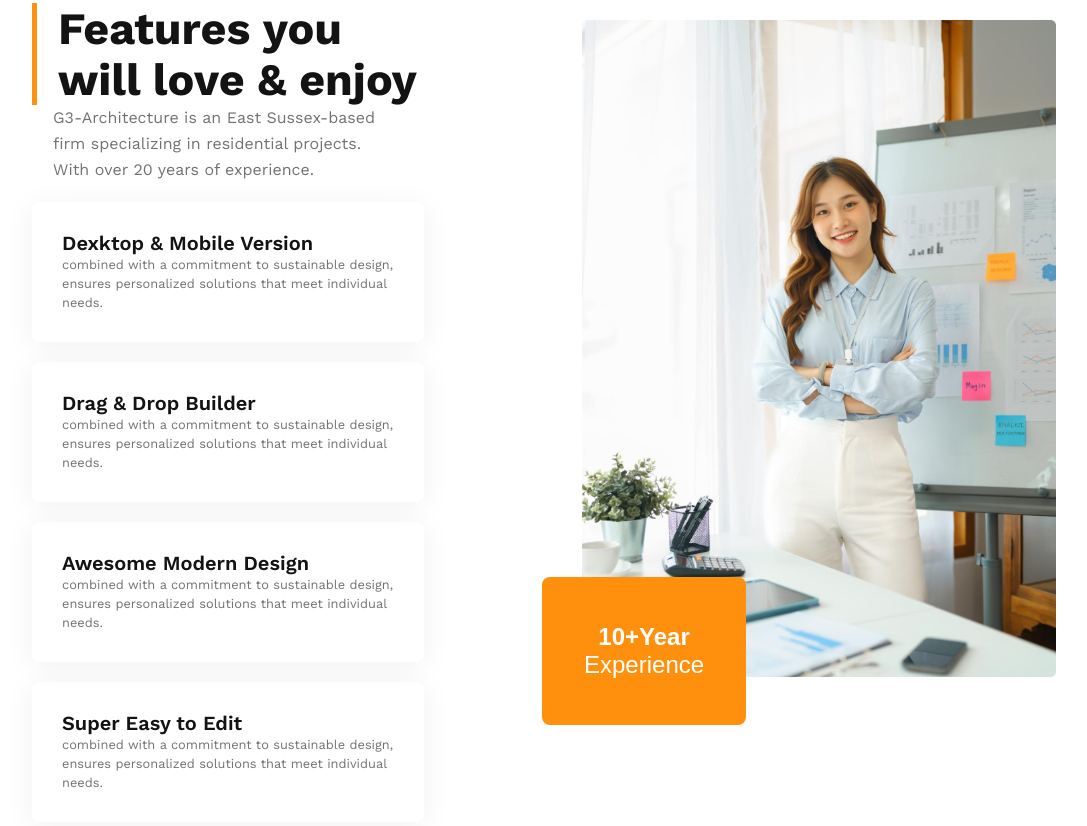
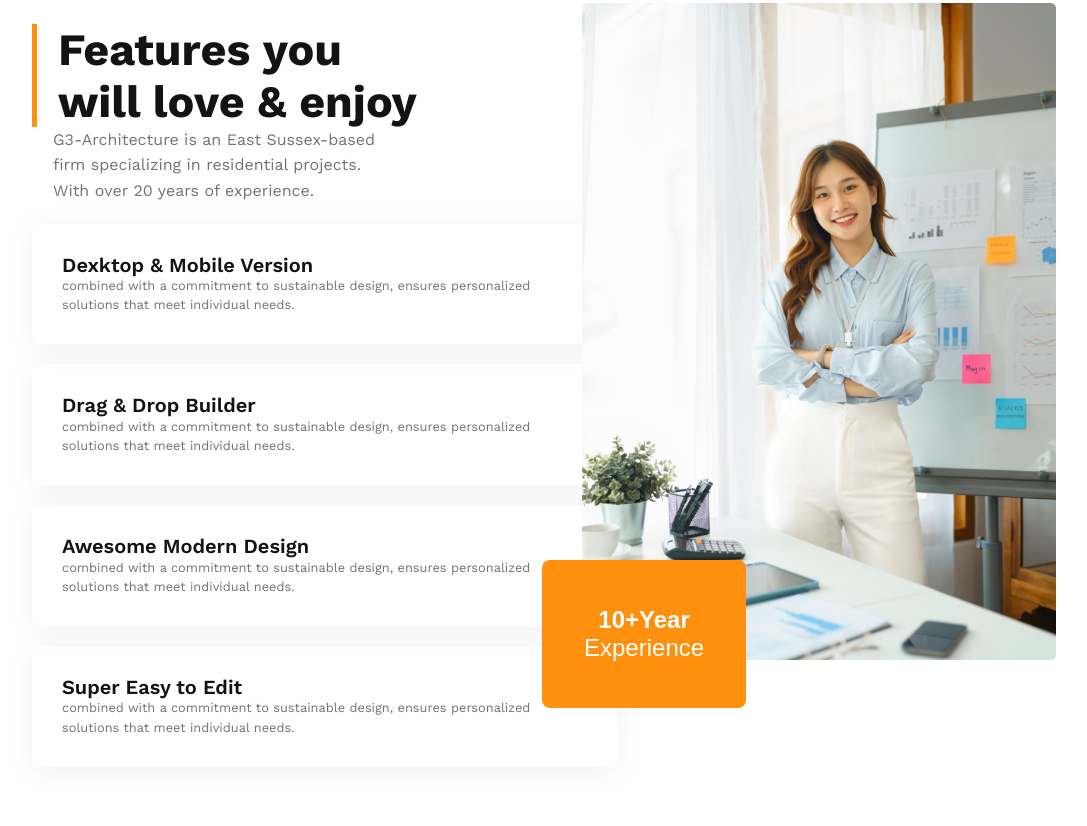
Before and after one commit to afrin19sanjana/G-3-Architects-Responsive-project, a plain HTML site: page index.html in a window 1280 px wide. Shown: the part 1693-2519 px from the top of the page, without its empty margins (96-1183 px from the left). Drawn offline with nearby package versions, Linux system fonts and the light colour scheme.

Commit message:
fixing problems

```diff
--- a/css/style.css
+++ b/css/style.css
@@ -262,8 +262,7 @@ nav .menu a:hover{
     box-shadow: 0px 4px 30px 0px rgba(0, 0, 0, 0.06);
     margin: 20px 0px;
     border-radius: 8px;
-    width:392px;
-    gap:60px;
+    width:586px;
    }
    .feature-experience-content h3{
     color:#131313;
```
